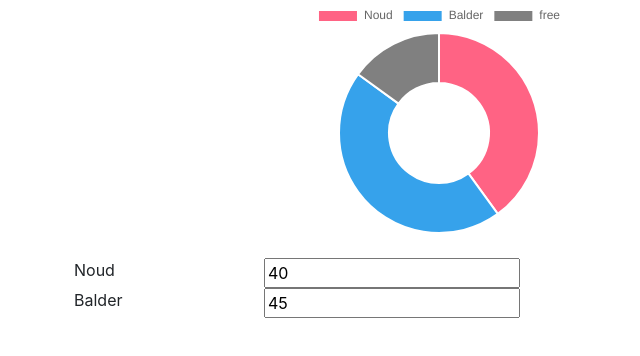
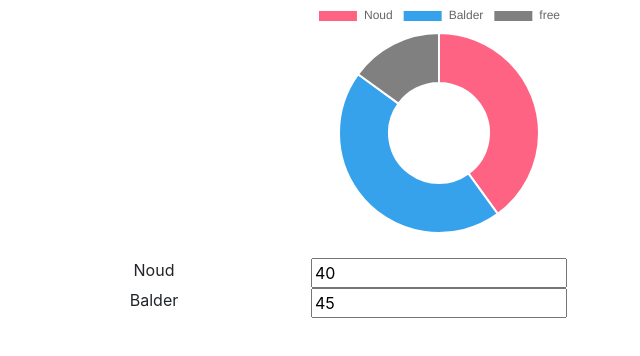
Before and after one commit to noud/cra-chart, a React (Create React App) app: page / in a window 1280 px wide. Shown: the top 356 px of the page, without its empty margins (201-841 px from the left). Built offline with nearby package versions, Linux system fonts and the light colour scheme.

Commit message:
html header

```diff
--- a/src/App.js
+++ b/src/App.js
@@ -1,5 +1,4 @@
 import React from 'react';
-// import logo from './logo.svg';
 import './App.css';
 
 import DataVisualizer from './components/DataVisualizer';
@@ -7,23 +6,9 @@
 function App() {
   return (
     <div className="App">
-      {/* <header className="App-header">
-        <img src={logo} className="App-logo" alt="logo" />
-        <p>
-          Edit <code>src/App.js</code> and save to reload.
-        </p>
-        <a
-          className="App-link"
-          href="https://reactjs.org"
-          target="_blank"
-          rel="noopener noreferrer"
-        >
-          Learn React
-        </a>
-      </header> */}
-      <body>
+      <header>
         <DataVisualizer />
-      </body>
+      </header>
     </div>
   );
 }
```
